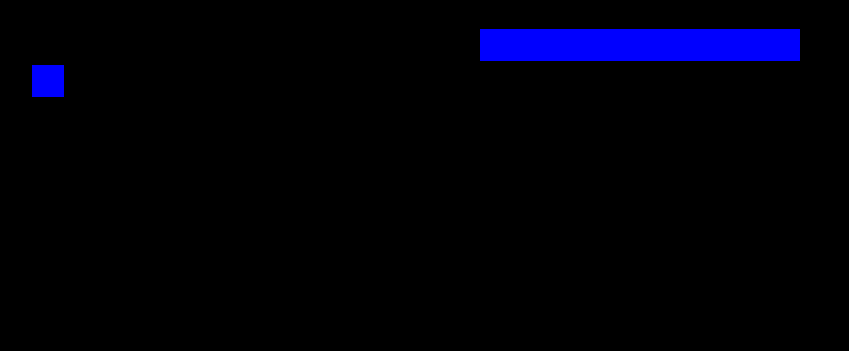
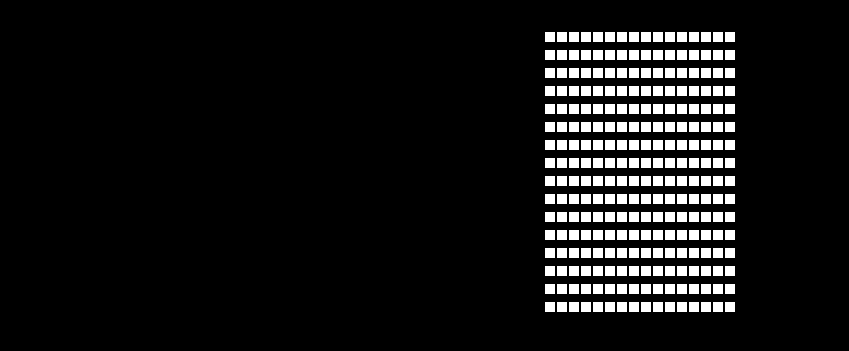
Before and after one commit to carlos-rafael/sketchpad, a plain HTML site: page index.html in a window 1280 px wide. Shown: the part 73-424 px from the top of the page, without its empty margins (0-849 px from the left). Drawn offline with nearby package versions, Linux system fonts and the light colour scheme; a web font is replaced by a local one.

Commit message:
updated index.html and stylesheet.css

```diff
--- a/css/stylesheet.css
+++ b/css/stylesheet.css
@@ -12,6 +12,8 @@ body{
     padding: 2em;
     margin:0 auto;
     text-align:center;
+    width:192px;
+    height:192px;
 }
 
 
@@ -29,15 +31,9 @@ div{
 }
 
 .square{
-    width: 2em;
-    height: 2em;
-    background-color: blue;
+    width: 10px;
+    height: 10px;
+    background-color: white;
+    margin:1px;
     display:inline-block;
 }
-
-.square1{
-    width: 2em;
-    height: 2em;
-    background-color: blue;
-    display:block;
-}
--- a/js/main.js
+++ b/js/main.js
@@ -1,9 +1,14 @@
 $(document).ready(function(){
 
 
-    for(var i=0;i<10;i++){
+    for(var i=0;i<16;i++){
+        for(var j=0;j<16;j++){
+            var square = $('<div class="square"></div>');
+            square.appendTo($('#gridContainer'));
+        }
+    }
 
-        $('#gridContainer').append($("<div class='square'>"));
-    }
-            $('#gridContainer').append($("<div class='square1'>"));
+    $('.square').hover(function() {
+            $(this).css("background-color","#aa2244");
+    });
 });
```
